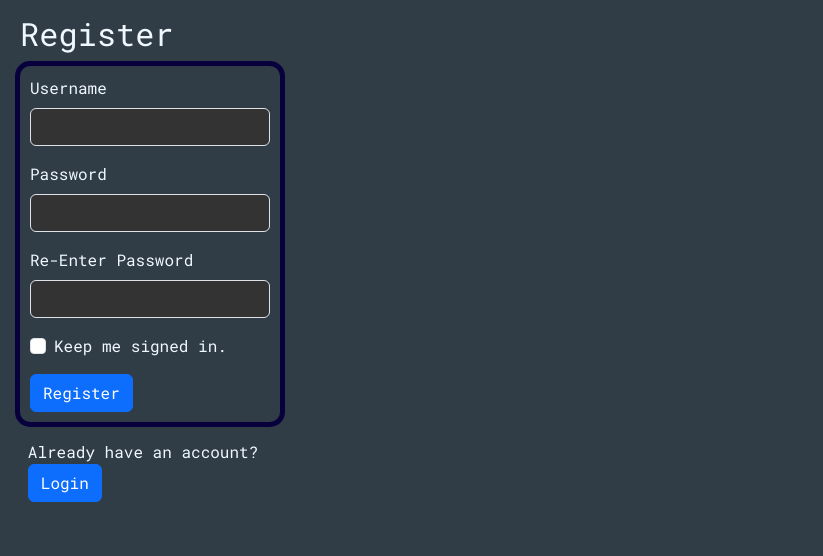
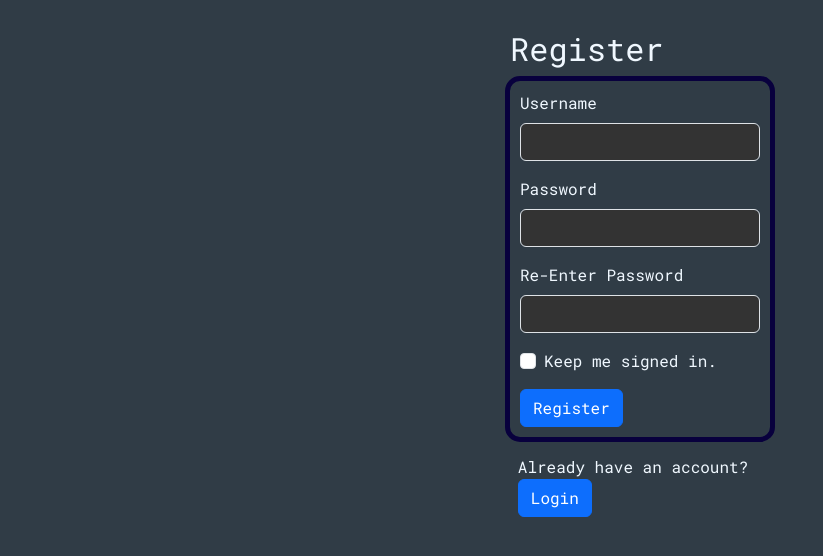
Before and after one commit to Carbar14/Personal-Finance-Tracker, a Flask app: page /register in a window 1280 px wide. Shown: the part 56-612 px from the top of the page, without its empty margins (0-823 px from the left). Run offline with Flask 3, Linux system fonts and the light colour scheme; some libraries are stand-ins or nearby versions.

Commit message:
fixed login and register not centered

```diff
--- a/templates/login.html
+++ b/templates/login.html
@@ -9,7 +9,7 @@
 
 <!-- MAIN BLOCK -->
 <!-- container -->
-<div class="cont center" style="width: 80vw; max-width: 300px">
+<div class="cont center-small-form" style="width: 80vw; max-width: 300px">
   <h2 style="padding-left: 5px">Login</h2>
   <div class="formBox">
     <!-- display alerts -->
--- a/templates/register.html
+++ b/templates/register.html
@@ -9,7 +9,7 @@
 
 <!-- MAIN BLOCK -->
 <!-- container -->
-<div class="cont center" style="width: 80vw; max-width: 300px">
+<div class="cont center-small-form" style="width: 80vw; max-width: 300px">
   <h2 style="padding-left: 5px">Register</h2>
   <div class="formBox">
     <!-- display alerts -->
```
Also changed, not shown: 2 other files.
